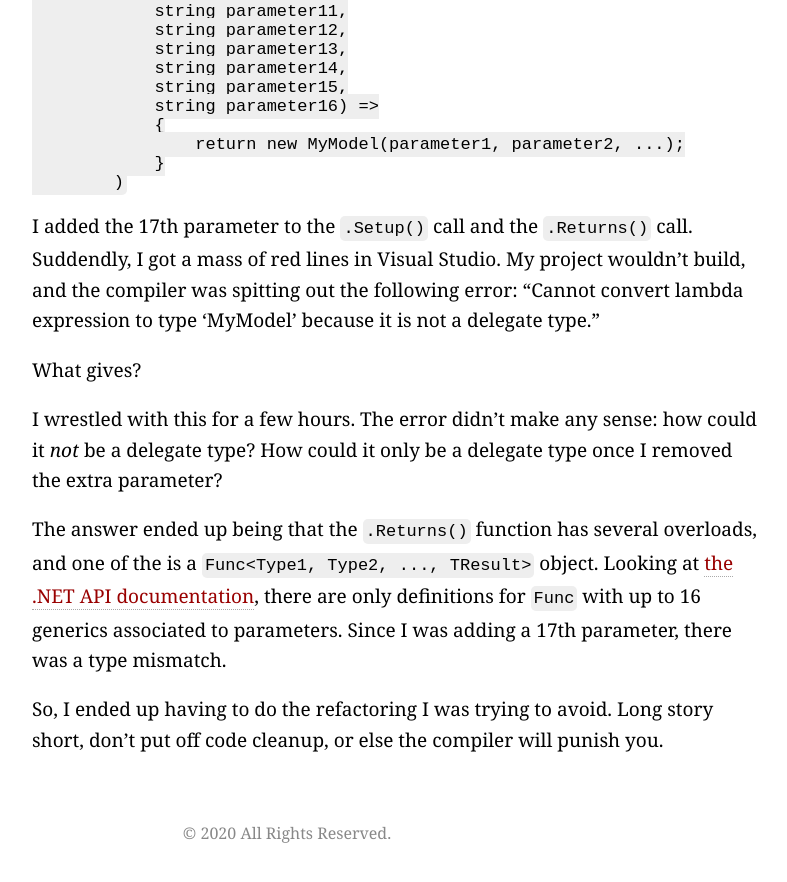
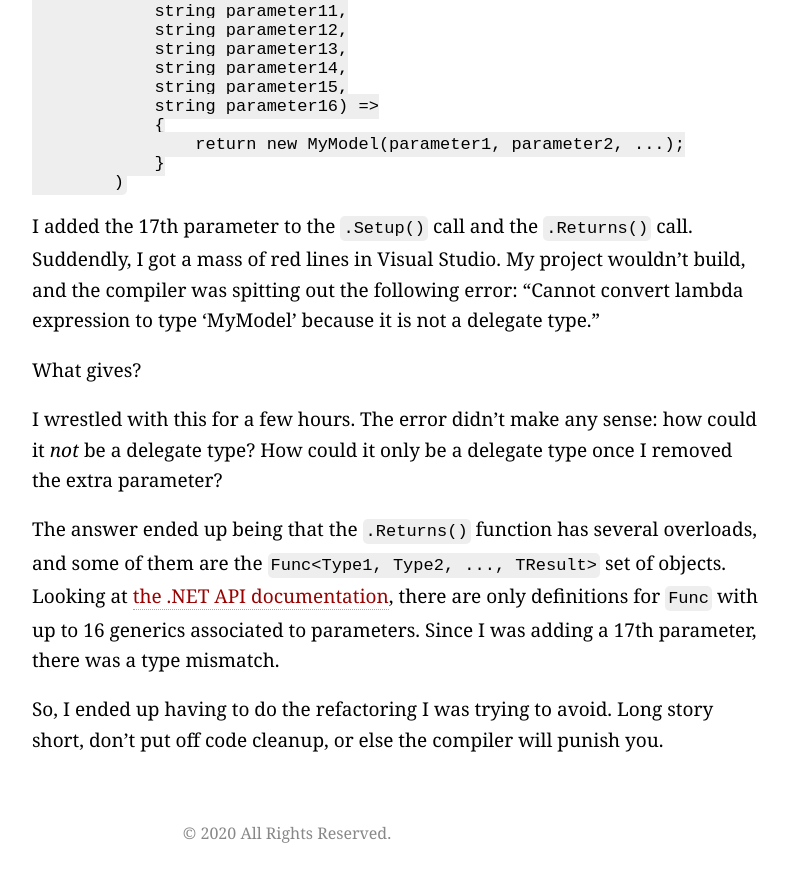
Before and after one commit to DrewHiggins/drewhiggins.github.io, a Jekyll site: the page built from _posts/2020-09-13-compiler-enforced-best-practices.md, in a window 1280 px wide and 900 px high, scrolled down 1096 px. Shown: the top 882 px of the window, without its empty margins (353-1140 px from the left). Built offline with Jekyll 4.4.1, drawn with Linux system fonts in a browser that asks for light colours.

Commit message:
FIx type and add title tag to HTML

```diff
--- a/_includes/head.html
+++ b/_includes/head.html
@@ -4,4 +4,9 @@
   <meta name="viewport" content="width=device-width, initial-scale=1">
   <link href="https://fonts.googleapis.com/css2?family=PT+Sans:wght@700&display=swap" rel="stylesheet">
   <link rel="stylesheet" href="{{ "/assets/css/style.css" | relative_url }}">
+  {% if page.layout == 'post' or page.layout == 'page' %}
+    <title>{{ page.title }} - Drew Higgins</title>
+  {% else %}
+    <title>Drew Higgins</title>
+  {% endif %}
 </head>
--- a/_posts/2020-09-13-compiler-enforced-best-practices.md
+++ b/_posts/2020-09-13-compiler-enforced-best-practices.md
@@ -56,6 +56,6 @@
 
 I wrestled with this for a few hours. The error didn't make any sense: how could it *not* be a delegate type? How could it only be a delegate type once I removed the extra parameter?
 
-The answer ended up being that the `.Returns()` function has several overloads, and one of the is a `Func<Type1, Type2, ..., TResult>` object. Looking at [the .NET API documentation](https://docs.microsoft.com/en-us/dotnet/api/system.func-17?view=netcore-3.1), there are only definitions for `Func` with up to 16 generics associated to parameters. Since I was adding a 17th parameter, there was a type mismatch.
+The answer ended up being that the `.Returns()` function has several overloads, and some of them are the `Func<Type1, Type2, ..., TResult>` set of objects. Looking at [the .NET API documentation](https://docs.microsoft.com/en-us/dotnet/api/system.func-17?view=netcore-3.1), there are only definitions for `Func` with up to 16 generics associated to parameters. Since I was adding a 17th parameter, there was a type mismatch.
 
 So, I ended up having to do the refactoring I was trying to avoid. Long story short, don't put off code cleanup, or else the compiler will punish you.
```
